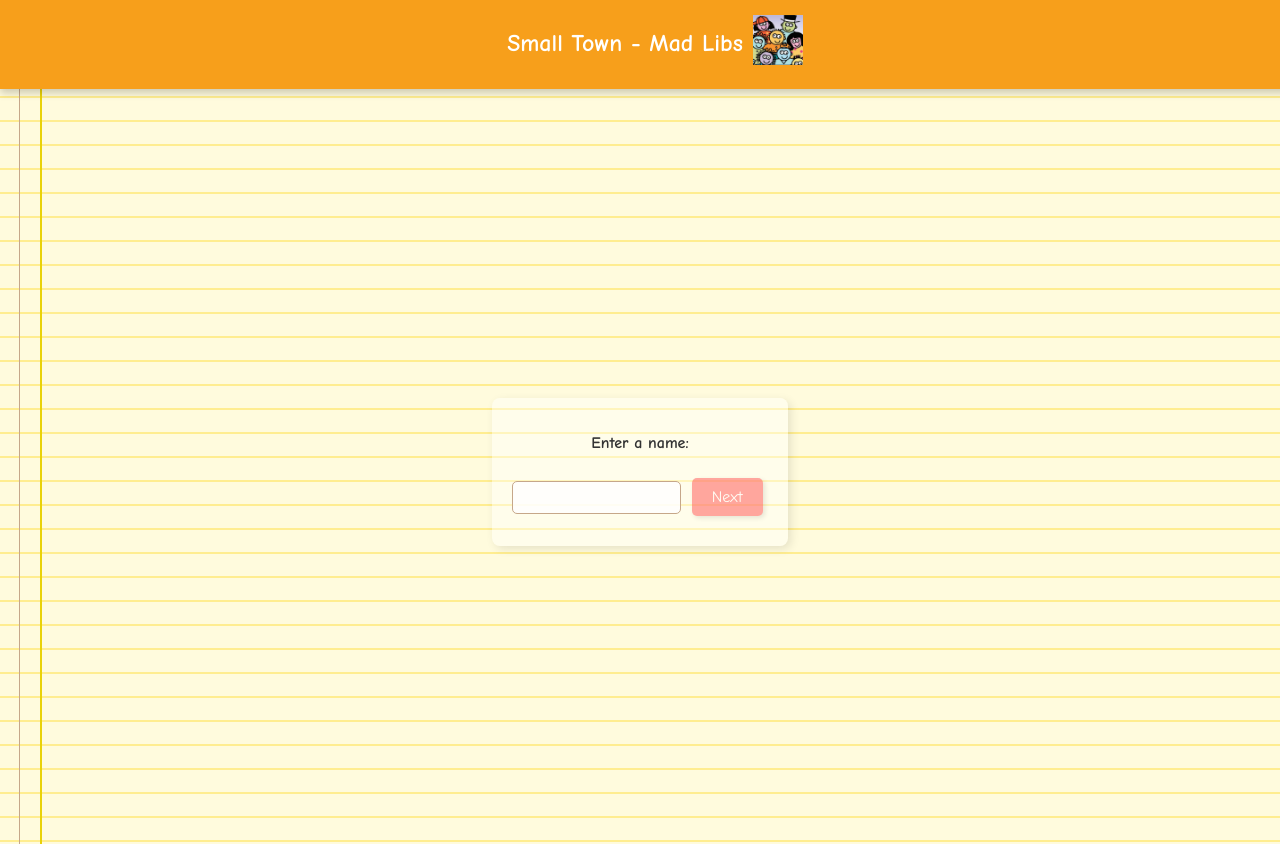
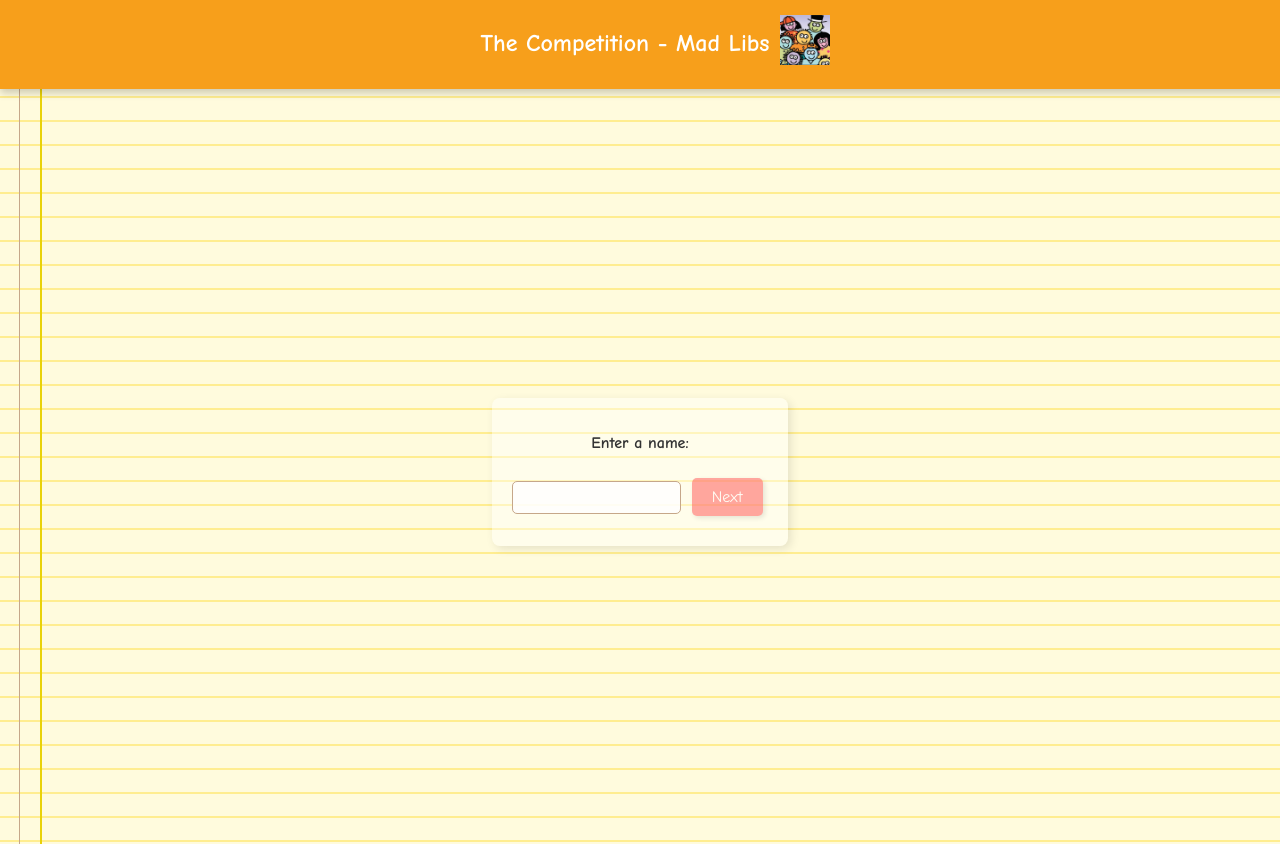
Before and after one commit to ben-wachspress/mashup-, a plain HTML site: page story3.html in a window 1280 px wide. Shown: the top 844 px of the page. Drawn offline with Linux system fonts and the light colour scheme.

Commit message:
fix title

```diff
--- a/story3.html
+++ b/story3.html
@@ -226,7 +226,7 @@
 
 <body>
     <div class="banner-container">
-        <div>Small Town - Mad Libs</div>
+        <div>The Competition - Mad Libs</div>
         <a href="index.html">
             <img src="madlibsface.png" alt="Mad Libs Logo" class="logo" title="Return to Home">
         </a>
```
